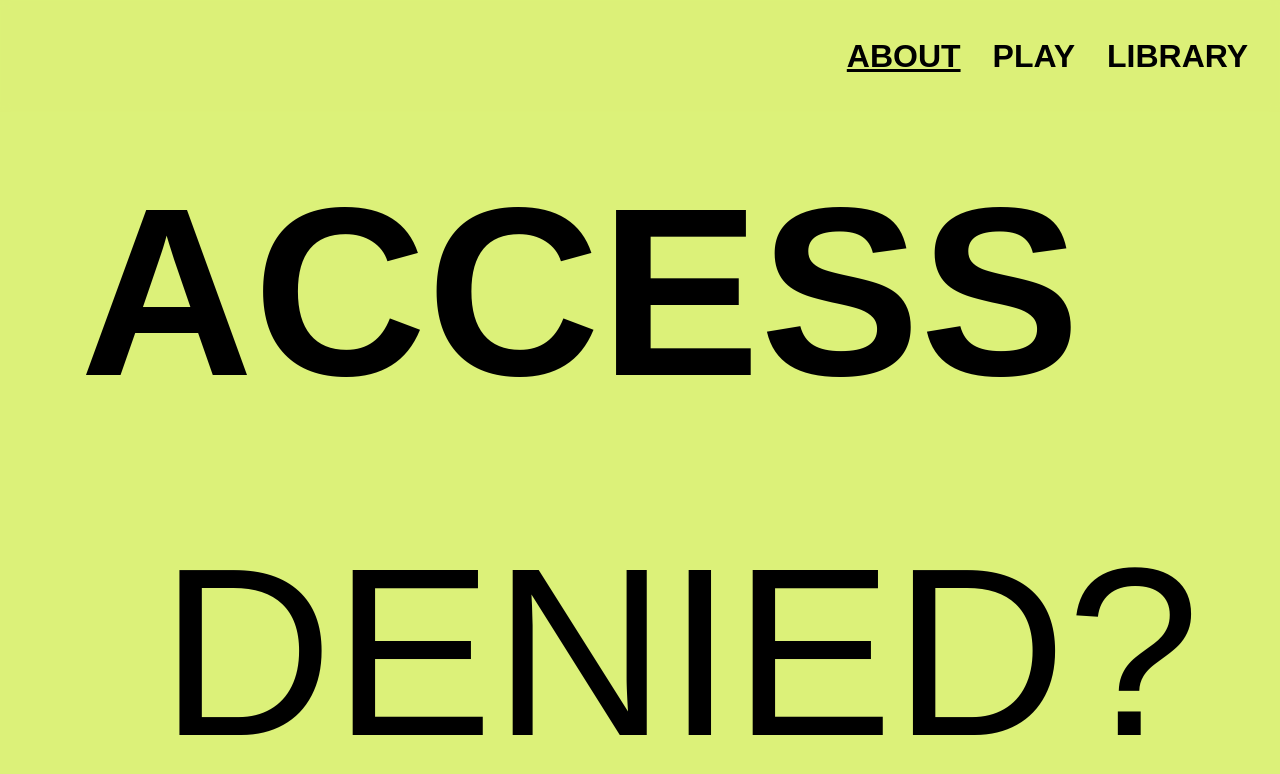
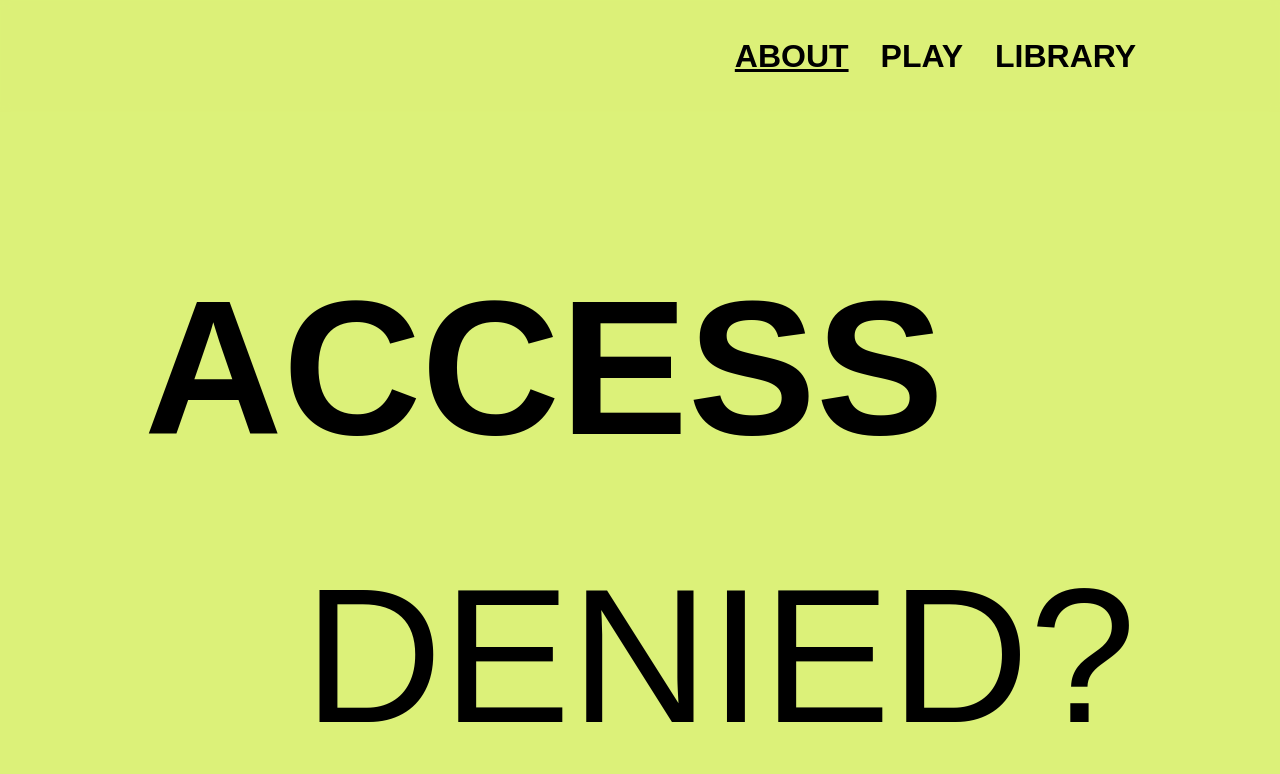
Before and after one commit to airadavometra/accesibleweb, a Next.js app: page / in a window 1280 px wide. Shown: the top 774 px of the page. Built offline with nearby package versions, Linux system fonts and the light colour scheme.

Commit message:
add width container

```diff
--- a/components/Header/Header.module.css
+++ b/components/Header/Header.module.css
@@ -1,15 +1,18 @@
 .header {
   width: 100%;
-  padding: 2rem;
-  display: flex;
-  justify-content: flex-end;
   position: sticky;
   top: 0;
+  font-family: var(--title-font);
   font-size: 2rem;
   background-color: var(--color-transparent);
   backdrop-filter: blur(5px);
 }
+.widthContainer {
+  display: flex;
+  justify-content: flex-end;
+}
 .navigation {
+  padding: 2rem 0;
   display: flex;
   align-items: center;
   gap: 2rem;
--- a/components/Header/Header.tsx
+++ b/components/Header/Header.tsx
@@ -2,6 +2,7 @@ import { NavigationItem } from "@/types/navigationItem";
 import classNames from "classnames";
 import Link from "next/link";
 import { FC } from "react";
+import WidthContainer from "../WidthContainer/WidthContainer";
 import s from "./Header.module.css";
 
 type HeaderProps = {
@@ -17,6 +18,7 @@ const Header: FC<HeaderProps> = ({
 }) => {
   return (
     <header className={s.header}>
+      <WidthContainer className={s.widthContainer}>
         <nav className={s.navigation}>
           {navigation.map(({ id, title, path }) => (
             <Link
@@ -33,6 +35,7 @@ const Header: FC<HeaderProps> = ({
         <button className={s.menuButton} onClick={onOpenMenu}>
           {/* <Burger className={s.menuIcon} /> */}
         </button>
+      </WidthContainer>
     </header>
   );
 };
--- a/components/Layout/Layout.module.css
+++ b/components/Layout/Layout.module.css
@@ -1,7 +1,6 @@
 .layout {
   width: 100%;
   height: 100%;
-  min-height: 100vh;
   display: flex;
   flex-direction: column;
   position: relative;
@@ -12,9 +11,3 @@
   height: 100%;
   display: flex;
 }
-
-@media (max-width: 768px) {
-  .layout {
-    min-height: 100%;
-  }
-}
--- a/components/Layout/Layout.tsx
+++ b/components/Layout/Layout.tsx
@@ -51,9 +51,7 @@ const Layout: FC<LayoutProps> = ({ children }) => {
           onOpenMenu={openMenu}
           selectedMenuItemId={selectedMenuItemId}
         />
-        <div className={s.pageContainer} key={router.pathname}>
-          {children}
-        </div>
+        {children}
       </div>
     </>
   );
--- /dev/null
+++ b/components/WidthContainer/WidthContainer.module.css
@@ -0,0 +1,6 @@
+.widthContainer {
+  width: 100%;
+  max-width: 1024px;
+  margin: 0 auto;
+  padding: 0 1rem;
+}
--- /dev/null
+++ b/components/WidthContainer/WidthContainer.tsx
@@ -0,0 +1,16 @@
+import classnames from "classnames";
+import { FC, ReactNode } from "react";
+import s from "./WidthContainer.module.css";
+
+type WidthContainerProps = {
+  children: ReactNode;
+  className?: string;
+};
+
+const WidthContainer: FC<WidthContainerProps> = ({ children, className }) => {
+  return (
+    <div className={classnames(s.widthContainer, className)}>{children}</div>
+  );
+};
+
+export default WidthContainer;
--- a/pages/index.tsx
+++ b/pages/index.tsx
@@ -1,9 +1,11 @@
+import WidthContainer from "@/components/WidthContainer/WidthContainer";
 import s from "../styles/Home.module.css";
 
 export default function Home() {
   return (
     <>
       <main className={s.main}>
+        <WidthContainer className={s.height100}>
           <section className={s.hero}>
             <span className={s.boldHeroText}>access</span>
             <div>
@@ -11,6 +13,41 @@ export default function Home() {
               <span>?</span>
             </div>
           </section>
+        </WidthContainer>
+        <WidthContainer>
+          <section className={s.description}>
+            <h2 className={s.descriptionHeading}>what is it about</h2>
+            <div className={s.descriptionContent}>
+              <p>
+                Lorem ipsum dolor sit, amet consectetur adipisicing elit.
+                Recusandae omnis ipsum distinctio, in minima ducimus provident
+                dolorum at ex accusamus sunt ab eum, doloremque esse voluptatum
+                corrupti tenetur totam dignissimos?
+              </p>
+              <p>
+                Lorem ipsum dolor sit, amet consectetur adipisicing elit.
+                Recusandae omnis ipsum distinctio, in minima ducimus provident
+                dolorum at ex accusamus sunt ab eum, doloremque esse voluptatum
+                corrupti tenetur totam dignissimos?
+              </p>
+              <p>
+                Lorem ipsum dolor sit, amet consectetur adipisicing elit.
+                Recusandae omnis ipsum distinctio, in minima ducimus provident
+                dolorum at ex accusamus sunt ab eum, doloremque esse voluptatum
+                corrupti tenetur totam dignissimos?
+              </p>
+            </div>
+          </section>
+        </WidthContainer>
+        <section></section>
+        <WidthContainer>
+          <section className={s.libraryLinkSection}>
+            <span className={s.libraryLink}>
+              check out <br />
+              our accessibility library
+            </span>
+          </section>
+        </WidthContainer>
       </main>
     </>
   );
--- a/styles/Home.module.css
+++ b/styles/Home.module.css
@@ -1,19 +1,48 @@
 .main {
   width: 100%;
   height: 100%;
-  padding: 0 5rem;
 }
 .hero {
   height: 100%;
-  padding-bottom: 5rem;
   display: flex;
   flex-direction: column;
   align-items: flex-end;
   justify-content: center;
-  font-size: 15rem;
+  font-family: var(--title-font);
+  font-size: 12rem;
   text-transform: uppercase;
+}
+.height100 {
+  height: 100%;
 }
 .boldHeroText {
   align-self: flex-start;
   font-weight: 600;
 }
+.description {
+}
+.descriptionHeading {
+  font-family: var(--title-font);
+  font-size: 6.5rem;
+  font-weight: 400;
+  text-transform: uppercase;
+}
+.descriptionContent {
+  margin: 2rem 0;
+  font-size: 1.5rem;
+  columns: 2;
+  column-gap: 4rem;
+}
+.libraryLinkSection {
+  margin-top: 10rem;
+  padding-bottom: 2rem;
+  display: flex;
+}
+.libraryLink {
+  margin: auto;
+  text-align: center;
+  font-family: var(--title-font);
+  font-size: 3rem;
+  font-weight: 400;
+  text-transform: uppercase;
+}
--- a/styles/globals.css
+++ b/styles/globals.css
@@ -1,9 +1,10 @@
 @import "./reset.css";
 
 :root {
-  --font: Arial, serif;
+  --font: Verdana, serif;
+  --title-font: Arial, serif;
   --color: #dcf179;
-  --color-transparent: #dcf179bb;
+  --color-transparent: #dcf179cc;
 }
 
 html,
```
Lines whose indentation alone changed are shown as unchanged.
